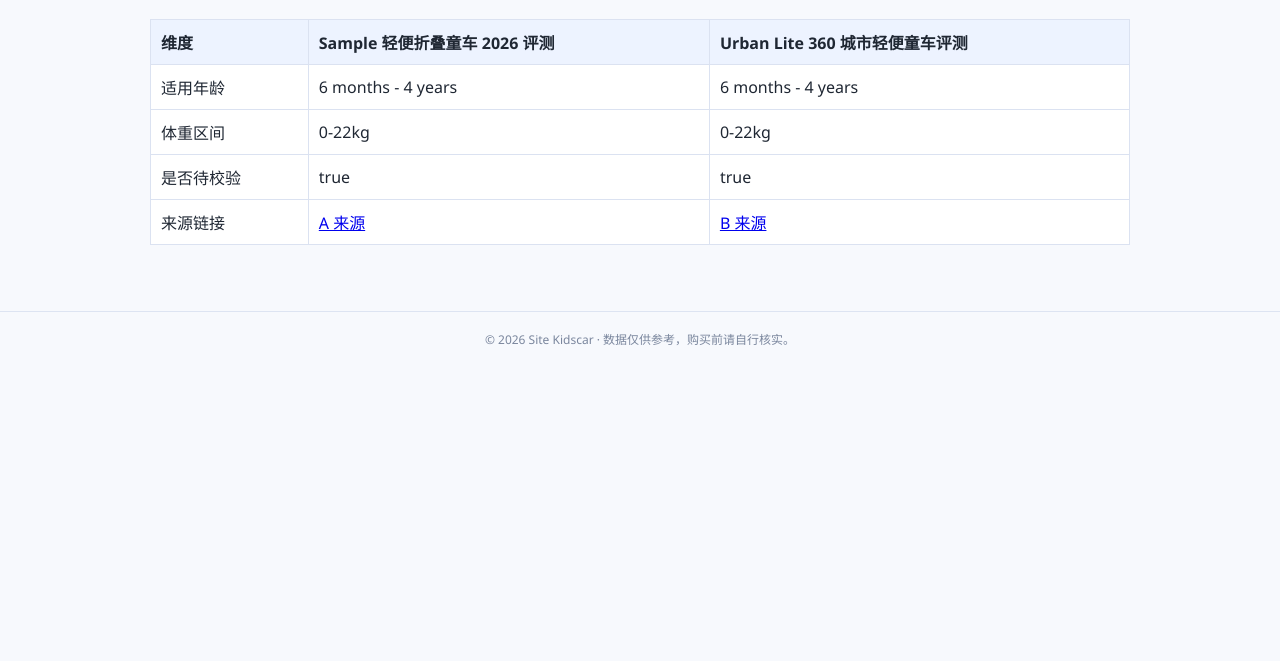
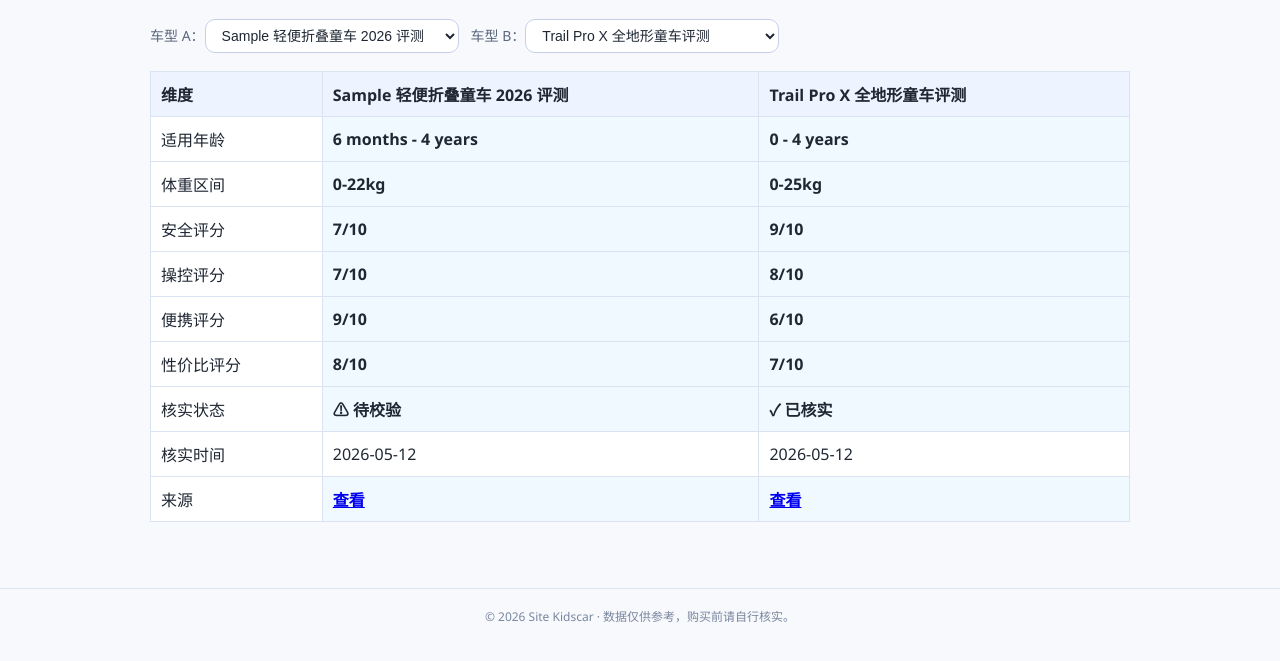
Before and after one commit to hhool/site-kidscar, a website: page src/pages/compare.html in a window 1280 px wide. Shown: the part 131-792 px from the top of the page. Drawn offline with Linux system fonts and the light colour scheme.

Commit message:
feat: compare page dynamic pickers + diff highlight + scores field on all reviews

```diff
--- a/src/pages/assets/app.js
+++ b/src/pages/assets/app.js
@@ -135,6 +135,16 @@
         <li>体重区间: ${item.weight_range}</li>
       </ul>
     </section>
+    ${item.scores ? `
+    <section class="card">
+      <h2>评分</h2>
+      <ul>
+        <li>安全: ${item.scores.safety}/10</li>
+        <li>操控: ${item.scores.handling}/10</li>
+        <li>便携: ${item.scores.portability}/10</li>
+        <li>性价比: ${item.scores.value}/10</li>
+      </ul>
+    </section>` : ""}
     <section class="card">
       <h2>来源信息</h2>
       <p><a href="${item.source_url}" target="_blank" rel="noopener noreferrer">查看原始来源</a></p>
@@ -150,10 +160,28 @@
   const tableBody = document.getElementById("compare-body");
   const headA = document.getElementById("head-a");
   const headB = document.getElementById("head-b");
+  const pickerA = document.getElementById("picker-a");
+  const pickerB = document.getElementById("picker-b");
   if (!tableBody || !headA || !headB) return;
 
-  const aSlug = queryParam("a") || "sample-compact-stroller-2026";
-  const bSlug = queryParam("b") || "urban-lite-360-2026";
+  // Populate pickers if present
+  if (pickerA && pickerB) {
+    const options = items.map((it) =>
+      `<option value="${it.slug}">${it.title_zh}</option>`
+    ).join("");
+    pickerA.innerHTML = options;
+    pickerB.innerHTML = options;
+
+    // Set initial selection from URL params
+    const initA = queryParam("a") || (items[0] && items[0].slug) || "";
+    const initB = queryParam("b") || (items[1] && items[1].slug) || (items[0] && items[0].slug) || "";
+    pickerA.value = initA;
+    pickerB.value = initB;
+  }
+
+  function buildTable() {
+    const aSlug = pickerA ? pickerA.value : (queryParam("a") || "sample-compact-stroller-2026");
+    const bSlug = pickerB ? pickerB.value : (queryParam("b") || "urban-lite-360-2026");
     const a = bySlug(items, aSlug);
     const b = bySlug(items, bSlug);
 
@@ -162,19 +190,39 @@
       return;
     }
 
-  headA.textContent = a.title_zh;
-  headB.textContent = b.title_zh;
+    if (headA) headA.textContent = a.title_zh;
+    if (headB) headB.textContent = b.title_zh;
+
+    // Update URL without reload
+    const url = new URL(window.location.href);
+    url.searchParams.set("a", aSlug);
+    url.searchParams.set("b", bSlug);
+    window.history.replaceState(null, "", url.toString());
 
     const rows = [
-    ["适用年龄", a.age_range, b.age_range],
-    ["体重区间", a.weight_range, b.weight_range],
-    ["是否待校验", String(a.needs_verification), String(b.needs_verification)],
-    ["来源链接", `<a href=\"${a.source_url}\" target=\"_blank\">A 来源</a>`, `<a href=\"${b.source_url}\" target=\"_blank\">B 来源</a>`]
+      ["适用年龄",   a.age_range,           b.age_range],
+      ["体重区间",   a.weight_range,         b.weight_range],
+      ["安全评分",   a.scores ? `${a.scores.safety}/10` : "—", b.scores ? `${b.scores.safety}/10` : "—"],
+      ["操控评分",   a.scores ? `${a.scores.handling}/10` : "—", b.scores ? `${b.scores.handling}/10` : "—"],
+      ["便携评分",   a.scores ? `${a.scores.portability}/10` : "—", b.scores ? `${b.scores.portability}/10` : "—"],
+      ["性价比评分", a.scores ? `${a.scores.value}/10` : "—", b.scores ? `${b.scores.value}/10` : "—"],
+      ["核实状态",   a.needs_verification ? "⚠ 待校验" : "✓ 已核实",
+                    b.needs_verification ? "⚠ 待校验" : "✓ 已核实"],
+      ["核实时间",   a.verified_at || "—",  b.verified_at || "—"],
+      ["来源",       `<a href="${a.source_url}" target="_blank" rel="noopener">查看</a>`,
+                    `<a href="${b.source_url}" target="_blank" rel="noopener">查看</a>`]
     ];
 
-  tableBody.innerHTML = rows
-    .map((row) => `<tr><td>${row[0]}</td><td>${row[1]}</td><td>${row[2]}</td></tr>`)
-    .join("");
+    tableBody.innerHTML = rows.map(([dim, va, vb]) => {
+      const diff = va !== vb;
+      const cls = diff ? " class=\"highlight\"" : "";
+      return `<tr><td>${dim}</td><td${cls}>${va}</td><td${cls}>${vb}</td></tr>`;
+    }).join("");
+  }
+
+  buildTable();
+  if (pickerA) pickerA.addEventListener("change", buildTable);
+  if (pickerB) pickerB.addEventListener("change", buildTable);
 }
 
 async function boot() {
--- a/src/pages/assets/reviews.json
+++ b/src/pages/assets/reviews.json
@@ -10,7 +10,13 @@
     "source_url": "https://example.com/sample-compact-stroller-spec",
     "source_note": "Manufacturer spec page snapshot and manual PDF",
     "needs_verification": true,
-    "verified_at": "2026-05-12"
+    "verified_at": "2026-05-12",
+    "scores": {
+      "safety": 7,
+      "handling": 7,
+      "portability": 9,
+      "value": 8
+    }
   },
   {
     "slug": "trail-pro-x-2026",
@@ -23,7 +29,13 @@
     "source_url": "https://example.com/trail-pro-x-spec",
     "source_note": "Official product brochure and distributor FAQ",
     "needs_verification": false,
-    "verified_at": "2026-05-12"
+    "verified_at": "2026-05-12",
+    "scores": {
+      "safety": 9,
+      "handling": 8,
+      "portability": 6,
+      "value": 7
+    }
   },
   {
     "slug": "urban-lite-360-2026",
@@ -36,6 +48,12 @@
     "source_url": "https://example.com/urban-lite-360-spec",
     "source_note": "Brand specification page and user manual",
     "needs_verification": true,
-    "verified_at": "2026-05-12"
+    "verified_at": "2026-05-12",
+    "scores": {
+      "safety": 8,
+      "handling": 8,
+      "portability": 9,
+      "value": 8
+    }
   }
 ]
--- a/src/pages/compare.html
+++ b/src/pages/compare.html
@@ -26,6 +26,10 @@
     th, td { border: 1px solid #dbe2f1; padding: 10px; text-align: left; }
     th { background: #edf3ff; }
     #app-error { margin-top: 12px; color: #b42318; }
+    .compare-picker { display:flex; gap:12px; flex-wrap:wrap; margin-bottom:18px; align-items:center; }
+    .compare-picker label { font-size:14px; color:#5a667b; }
+    .compare-picker select { border:1px solid #c5d0e8; border-radius:10px; padding:7px 12px; font-size:14px; background:#fff; color:#1f2733; }
+    td.highlight { background:#f0f9ff; font-weight:600; }
   </style>
 </head>
 <body>
@@ -36,6 +40,10 @@
   </nav>
   <main class="wrap">
     <h1>童车对比</h1>
+    <div class="compare-picker">
+      <label>车型 A：<select id="picker-a"></select></label>
+      <label>车型 B：<select id="picker-b"></select></label>
+    </div>
     <table>
       <thead>
         <tr>
```
Also changed, not shown: data/reviews/sample-stroller.json (+7 -1 lines), data/reviews/trail-pro-x.json (+7 -1 lines), data/reviews/urban-lite-360.json (+7 -1 lines). Lines whose indentation alone changed are shown as unchanged.
